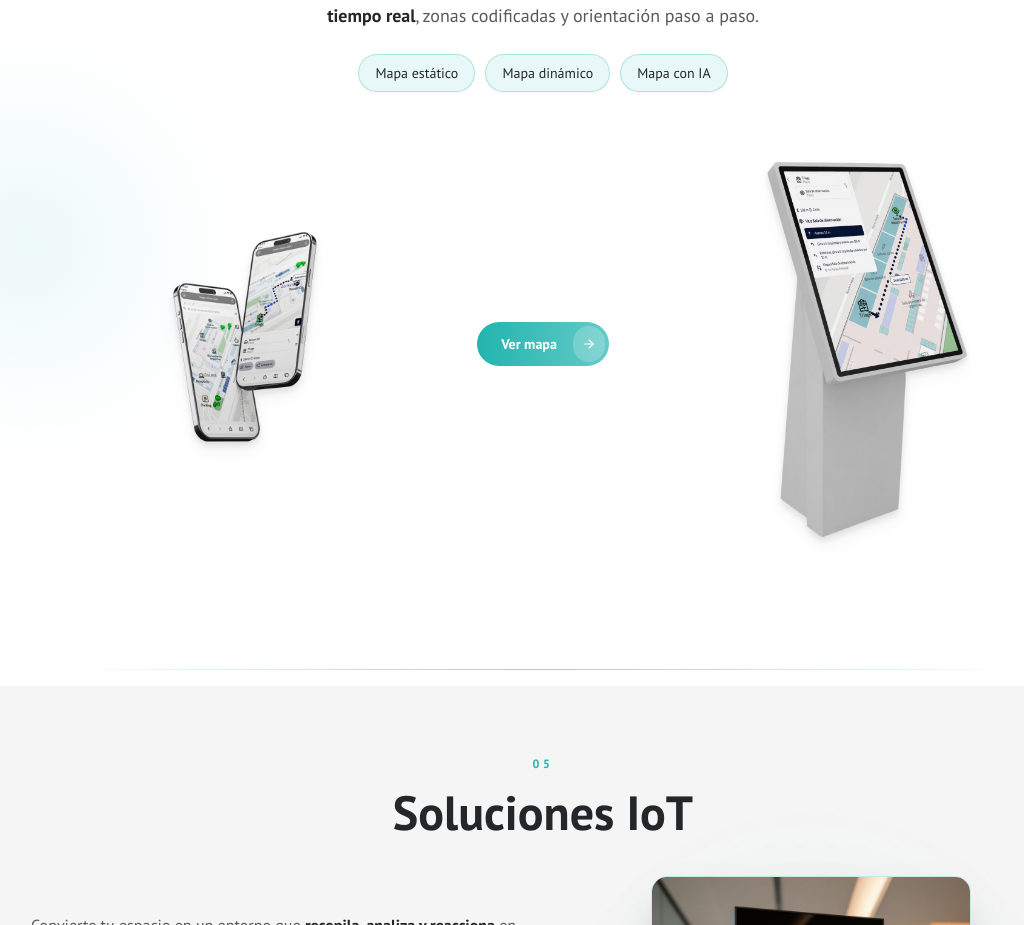
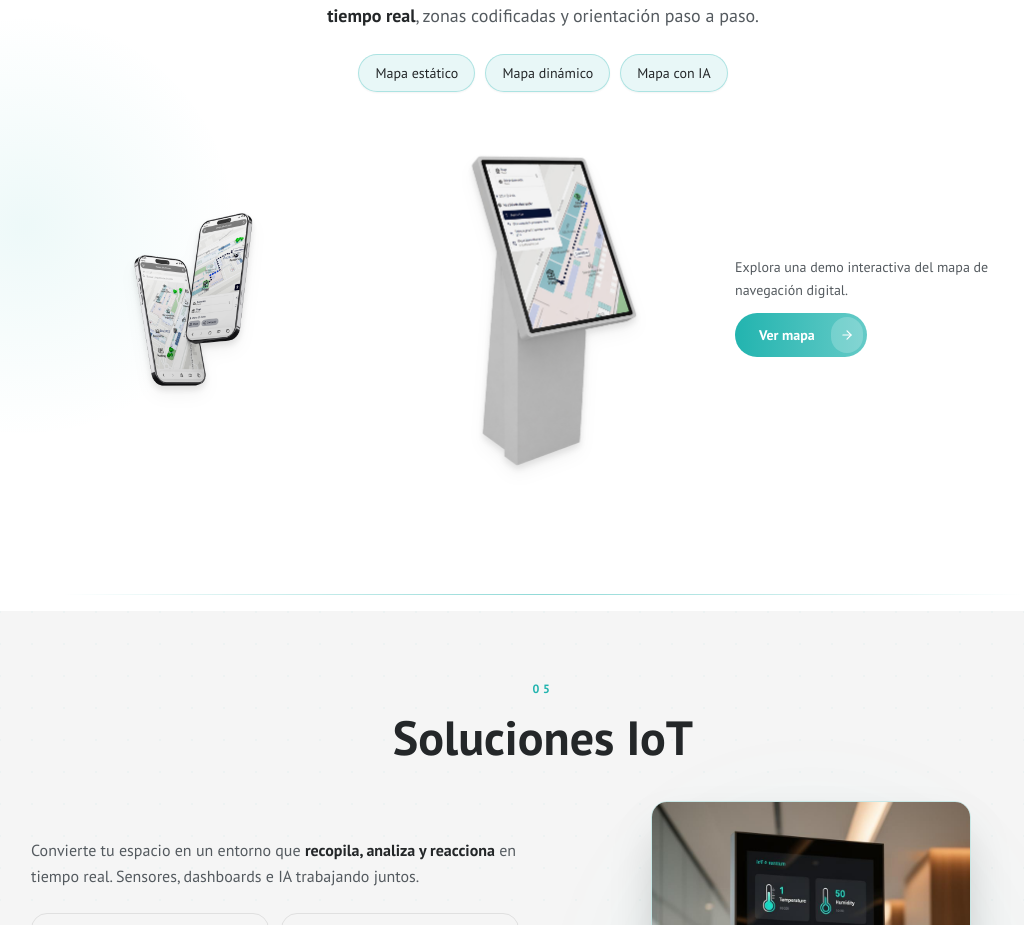
Before and after one commit to caralovell/presentaci-n-ceu-madrid, a React (Vite) app: page / in a window 1280 px wide. Shown: the part 3585-4510 px from the top of the page, without its empty margins (97-1121 px from the left). Built offline with nearby package versions, Linux system fonts and the light colour scheme; the HTML template or start-up script is replaced by a standard one.

Commit message:
Changes
Co-authored-by: caralovell <168685711+caralovell@users.noreply.github.com>

```diff
--- a/src/components/WayfindingSection.tsx
+++ b/src/components/WayfindingSection.tsx
@@ -49,8 +49,9 @@ const WayfindingSection = () => (
 
       {/* Images + button */}
       <ScrollReveal delay={0.15}>
-        <div className="grid grid-cols-[1fr_auto_1fr] gap-4 lg:gap-6 items-center max-w-5xl mx-auto">
-          {/* Left image */}
+        <div className="grid md:grid-cols-[1fr_auto] gap-8 md:gap-10 items-center max-w-5xl mx-auto">
+          {/* Left: two images side by side */}
+          <div className="grid grid-cols-2 gap-4 lg:gap-6">
             <motion.div
               className="flex justify-center"
               animate={{ y: [0, -8, 0] }}
@@ -59,13 +60,30 @@ const WayfindingSection = () => (
               <img
                 src={wayfindingImg}
                 alt="Mapa interactivo de navegación interior"
-              className="w-full max-w-[340px] h-auto object-contain drop-shadow-lg"
+                className="w-full max-w-[280px] h-auto object-contain drop-shadow-lg"
                 loading="lazy"
               />
             </motion.div>
 
-          {/* Center button */}
-          <div className="flex justify-center">
+            <motion.div
+              className="flex justify-center"
+              animate={{ y: [0, -8, 0] }}
+              transition={{ duration: 5, repeat: Infinity, ease: "easeInOut", delay: 1 }}
+            >
+              <img
+                src={wayfindingImg2}
+                alt="Navegación digital en espacio interior"
+                className="w-full max-w-[280px] h-auto object-contain drop-shadow-lg"
+                loading="lazy"
+              />
+            </motion.div>
+          </div>
+
+          {/* Right: explanatory text + button */}
+          <div className="flex flex-col items-center md:items-start gap-3 max-w-xs text-center md:text-left">
+            <p className="text-sm text-muted-foreground leading-relaxed">
+              Explora una demo interactiva del mapa de navegación digital.
+            </p>
             <a href="https://digital.logopost.es/landing5/mapa.html" target="_blank" rel="noopener noreferrer">
               <button className="group relative bg-gradient-to-r from-accent to-accent/70 text-accent-foreground px-6 py-3 rounded-full font-bold text-sm transition-all duration-300 hover:shadow-[0_0_40px_hsl(var(--accent)/0.3)] hover:scale-[1.03] flex items-center overflow-hidden">
                 <span className="mr-7 transition-opacity duration-500 group-hover:opacity-0">Ver mapa</span>
@@ -75,20 +93,6 @@ const WayfindingSection = () => (
               </button>
           </a>
           </div>
-
-          {/* Right image */}
-          <motion.div
-            className="flex justify-center"
-            animate={{ y: [0, -8, 0] }}
-            transition={{ duration: 5, repeat: Infinity, ease: "easeInOut", delay: 1 }}
-          >
-            <img
-              src={wayfindingImg2}
-              alt="Navegación digital en espacio interior"
-              className="w-full max-w-[340px] h-auto object-contain drop-shadow-lg"
-              loading="lazy"
-            />
-          </motion.div>
         </div>
       </ScrollReveal>
     </div>
```
Lines whose indentation alone changed are shown as unchanged.
